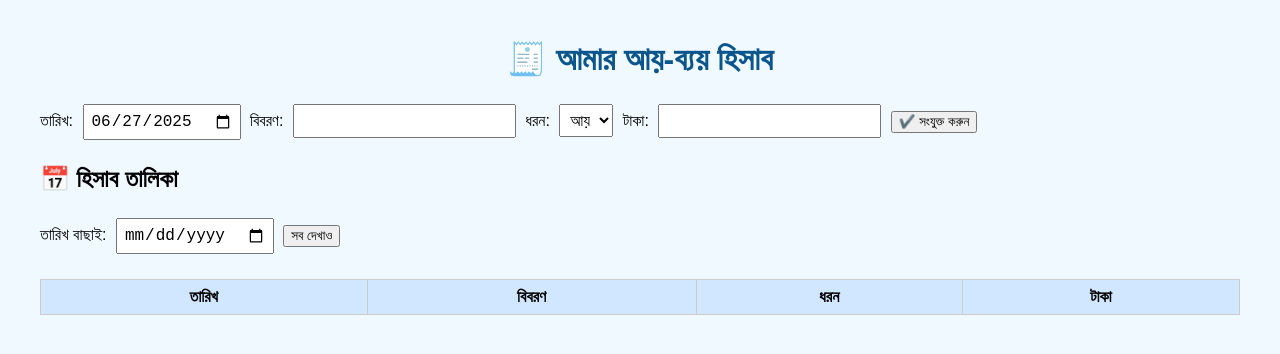
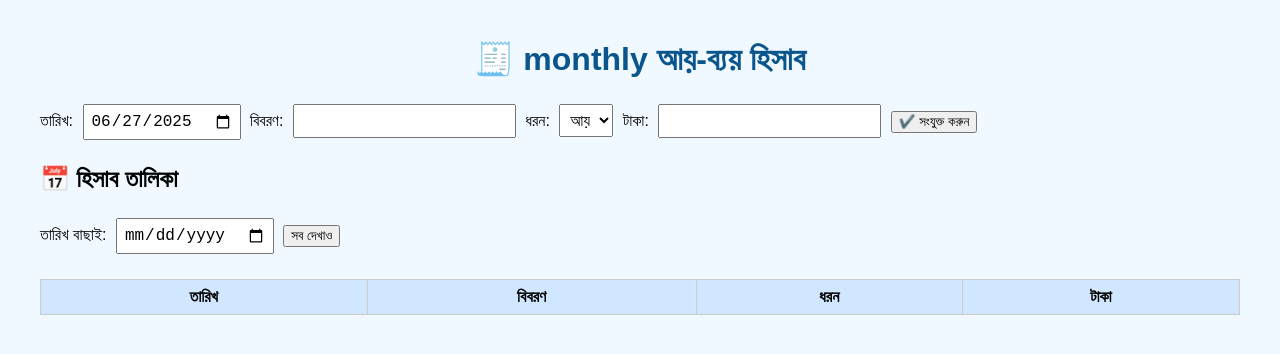
Before and after one commit to Hasan-21-dot/hasan3, a plain HTML site: page index.html in a window 1280 px wide. Drawn offline with Linux system fonts and the light colour scheme; no server answers.

Commit message:
Add files via upload

```diff
--- a/index.html
+++ b/index.html
@@ -38,7 +38,7 @@
   </style>
 </head>
 <body>
-  <h1>🧾 আমার আয়-ব্যয় হিসাব</h1>
+  <h1>🧾 monthly আয়-ব্যয় হিসাব</h1>
   <div class="entry">
     <label>তারিখ:</label>
     <input type="date" id="date" value="">
```
